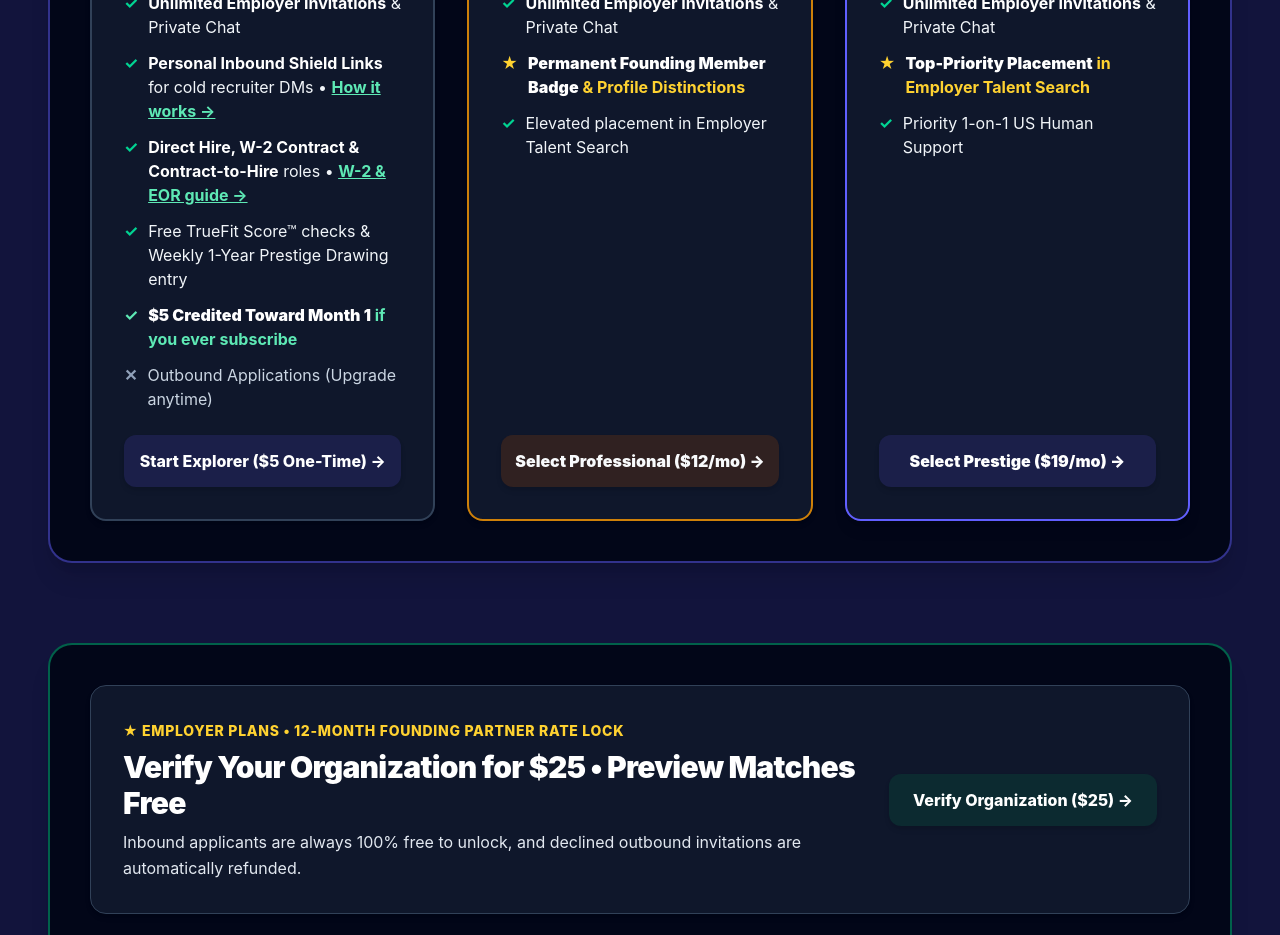
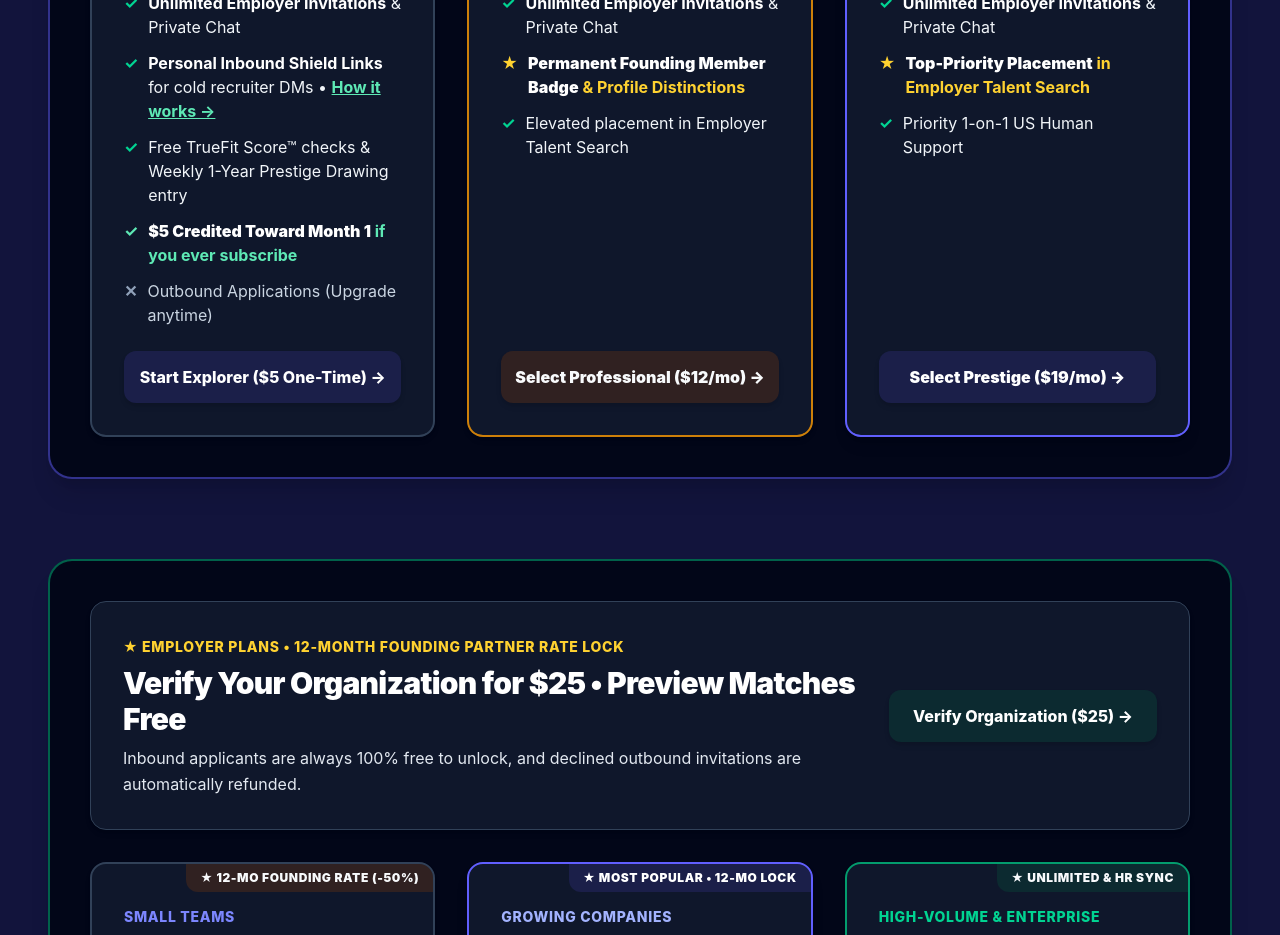
Before and after one commit to SpecialSauceIO/secure-job-board, a Next.js app: page /pricing in a window 1280 px wide. Shown: the part 1600-2535 px from the top of the page. Built offline with nearby package versions, Linux system fonts and the light colour scheme; no server answers.

Commit message:
feat(guides): add dashboard Shield/W-2 guides and flexible Contract-to-Hire EOR parity

```diff
--- a/src/app/dashboard/billing/page.tsx
+++ b/src/app/dashboard/billing/page.tsx
@@ -459,9 +459,6 @@ export default function CandidateBillingPage() {
                 <li>
                   ✓ <strong>Personal Inbound Shield Links</strong> for cold recruiter DMs • <Link href="/dashboard/inbound-shield" className="text-indigo-700 underline hover:text-indigo-900 font-bold">How it works →</Link>
                 </li>
-                <li>
-                  ✓ <strong>Direct Hire, W-2 Contract &amp; Contract-to-Hire</strong> roles • <Link href="/dashboard/w2-hiring" className="text-indigo-700 underline hover:text-indigo-900 font-bold">W-2 &amp; EOR guide →</Link>
-                </li>
                 <li>✓ Free TrueFit Score™ checks &amp; Weekly Drawing entry</li>
                 <li className="text-emerald-700 font-bold">
                   ✓ <strong>$5 credited toward Month 1</strong> if you ever subscribe
--- a/src/app/pricing/page.tsx
+++ b/src/app/pricing/page.tsx
@@ -199,10 +199,6 @@ export default function PricingMatrixPage() {
                     <li className="flex items-start gap-2.5">
                       <span className="text-emerald-400 font-bold shrink-0">✓</span>
                       <span><strong className="text-white">Personal Inbound Shield Links</strong> for cold recruiter DMs • <Link href="/inbound-shield" className="text-emerald-300 underline hover:text-emerald-200 font-bold">How it works →</Link></span>
-                    </li>
-                    <li className="flex items-start gap-2.5">
-                      <span className="text-emerald-400 font-bold shrink-0">✓</span>
-                      <span><strong className="text-white">Direct Hire, W-2 Contract &amp; Contract-to-Hire</strong> roles • <Link href="/w2-hiring" className="text-emerald-300 underline hover:text-emerald-200 font-bold">W-2 &amp; EOR guide →</Link></span>
                     </li>
                     <li className="flex items-start gap-2.5">
                       <span className="text-emerald-400 font-bold shrink-0">✓</span>
```
